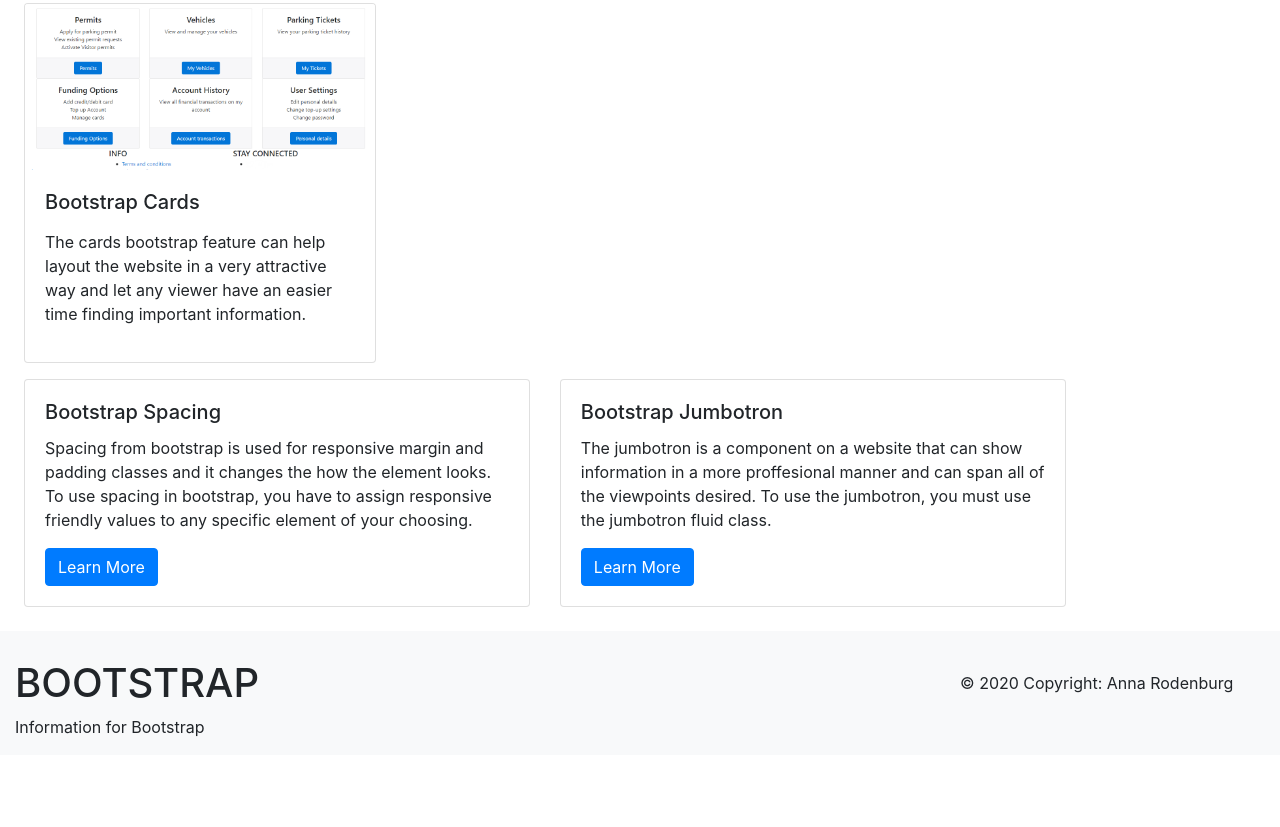
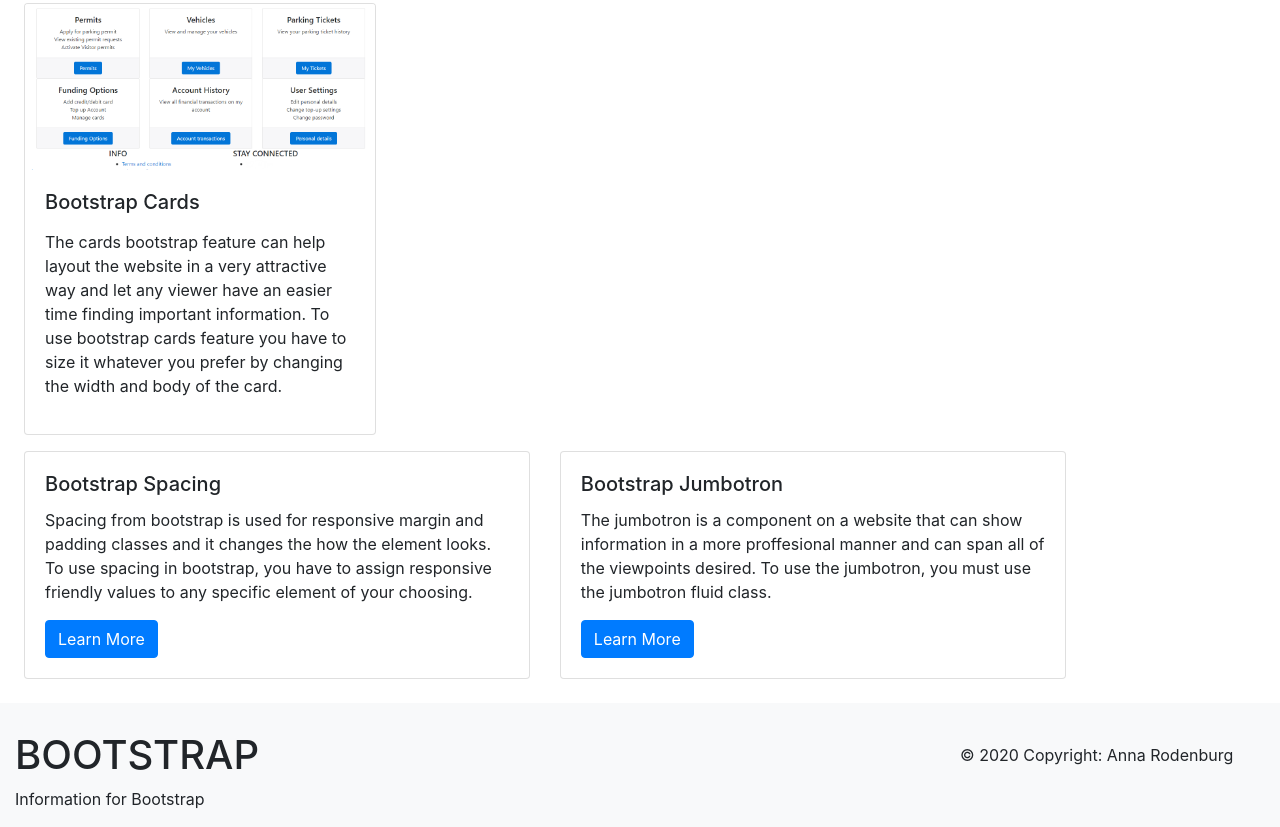
Before and after one commit to AnnaRodenburg/AnnaRodenburg.github.io, a plain HTML site: page mtm6201-bootstrap-annarodenburg/index.html in a window 1280 px wide. Shown: the part 739-1566 px from the top of the page. Before the commit the page ends 1494 px from the top, so only its background shows below. Drawn offline with nearby package versions, Linux system fonts and the light colour scheme.

Commit message:
Update 2

```diff
--- a/mtm6201-bootstrap-annarodenburg/index.html
+++ b/mtm6201-bootstrap-annarodenburg/index.html
@@ -73,7 +73,7 @@
   <img class="card-img-top" src="images/yV6OV.png" alt="jumboimage">
   <div class="card-body">
     <h5 class="card-title">Bootstrap Cards</h5>
-    <p class="card-text"><p>The cards bootstrap feature can help layout the website in a very attractive way and let any viewer have an easier time finding important information.
+    <p class="card-text"><p>The cards bootstrap feature can help layout the website in a very attractive way and let any viewer have an easier time finding important information. To use bootstrap cards feature you have to size it whatever you prefer by changing the width and body of the card.
     </p>
   </div>
   </div>
```
